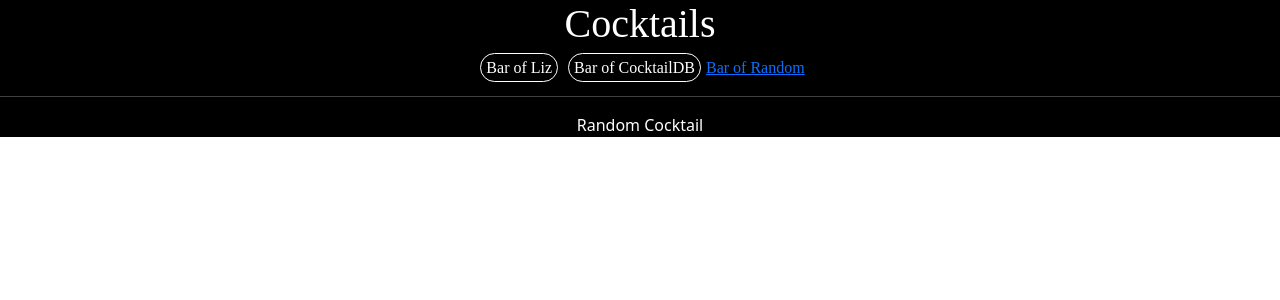
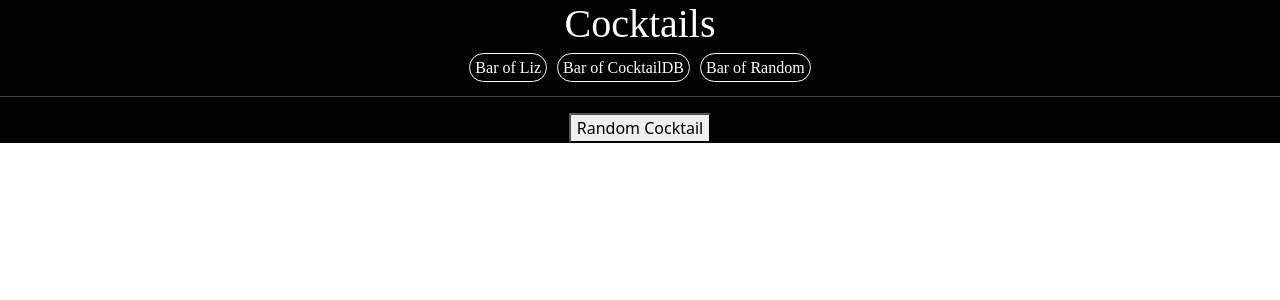
Before and after one commit to ESedrak/cocktail-list, a React (Create React App) app: page /random in a window 1280 px wide. Shown: the top 300 px of the page. Built offline with nearby package versions, Linux system fonts and the light colour scheme.

Commit message:
Added button to random Cocktail

```diff
--- a/src/App.css
+++ b/src/App.css
@@ -27,6 +27,15 @@
   color: white;
 }
 
+.App-link-random {
+  border: 1px solid white;
+  border-radius: 50px;
+  margin: 5px;
+  text-decoration: none;
+  padding: 5px;
+  color: white;
+}
+
 .App-link-liz:hover {
   background-color: white;
   color: black;
@@ -36,3 +45,8 @@
   background-color: white;
   color: black;
 }
+
+.App-link-random:hover {
+  background-color: white;
+  color: black;
+}
--- a/src/MoreRandom.js
+++ b/src/MoreRandom.js
@@ -1,7 +1,17 @@
 import React from "react";
 
 const MoreRandom = () => {
-  return "Random Cocktail";
+  const randomCocktail = (e) => {
+    e.preventDefault();
+  };
+
+  return (
+    <div className="MoreRandom">
+      <button className="MoreRandom Button" onChange={randomCocktail}>
+        Random Cocktail
+      </button>
+    </div>
+  );
 };
 
 export default MoreRandom;
```
